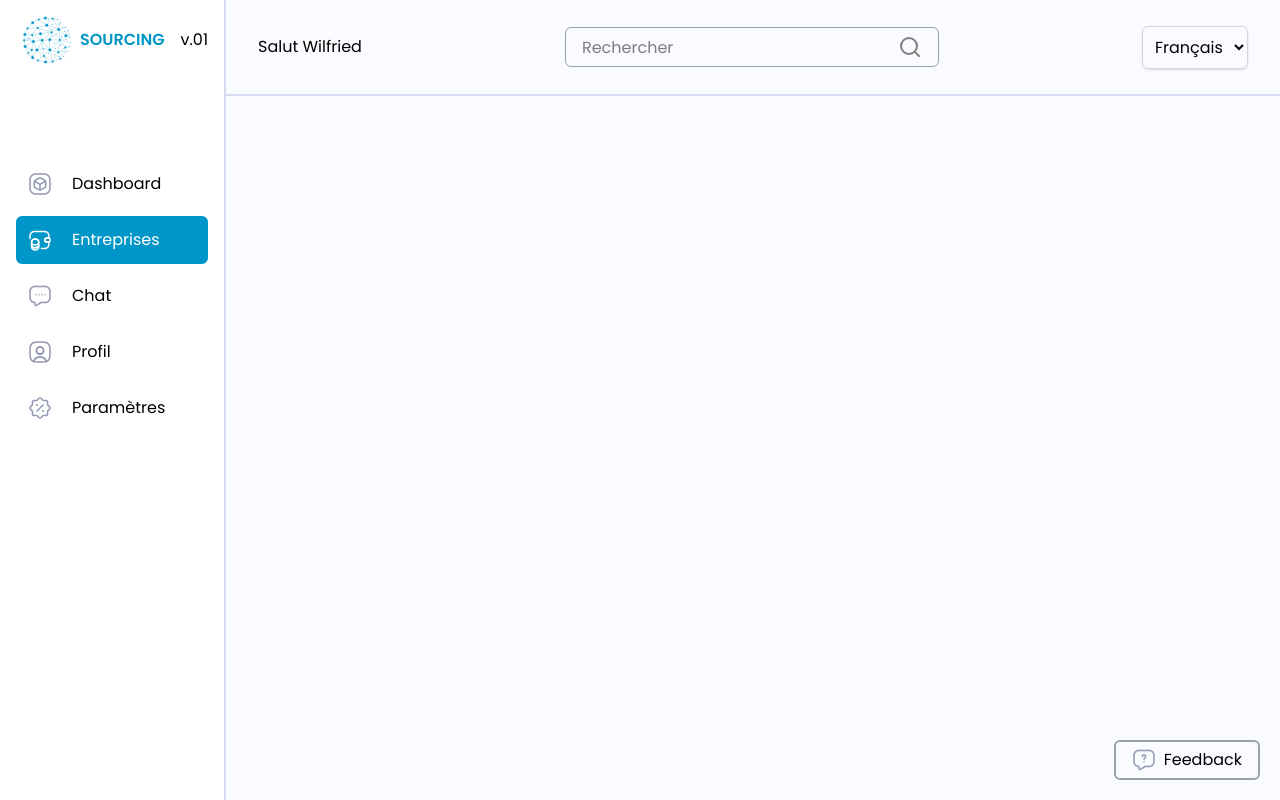
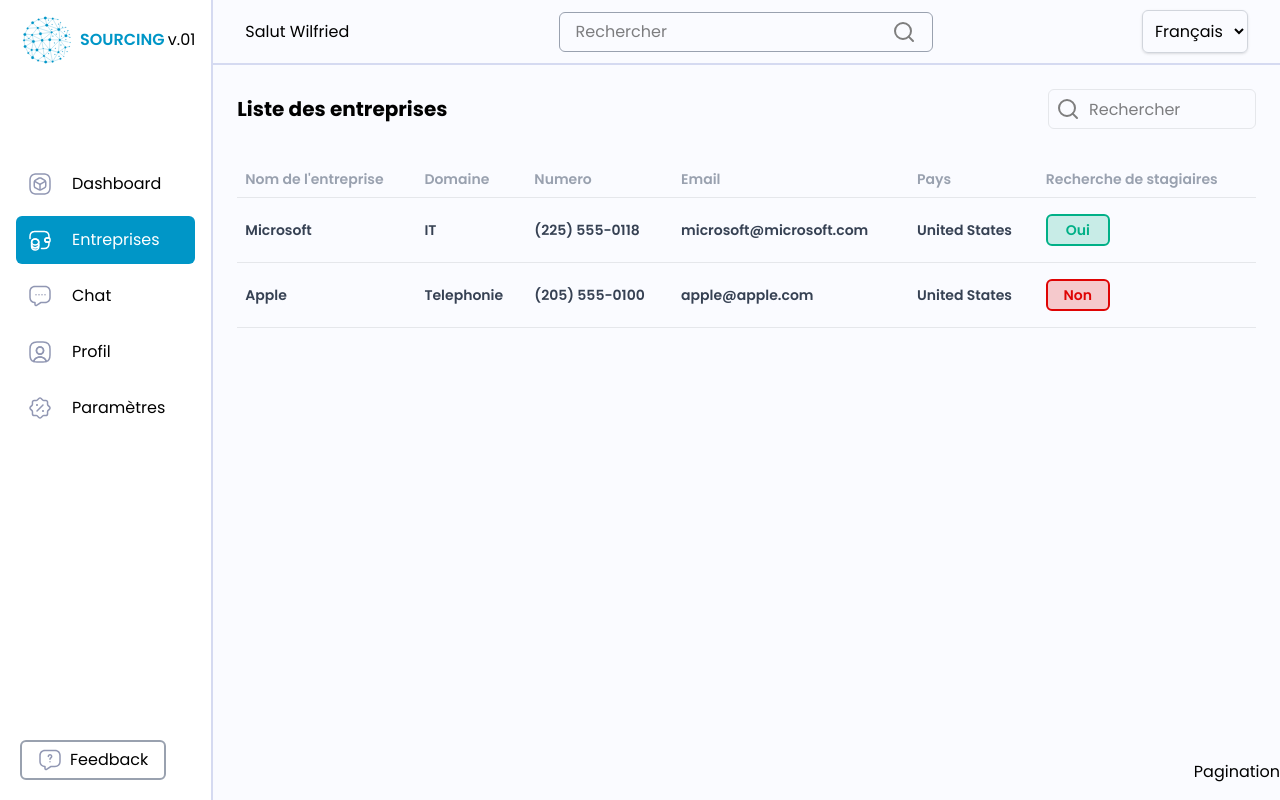
Before and after one commit to darkwall8/Sourcing_Frontend, a React (Vite) app: page /datalist in a window 1280 px wide. Built offline with nearby package versions, Linux system fonts and the light colour scheme.

Commit message:
update: the datalistpage is ok he remain the pagination

```diff
--- a/public/locales/fr/translation.json
+++ b/public/locales/fr/translation.json
@@ -124,13 +124,30 @@
         "navbar": {
             "dashboard_nav": "Dashboard",
             "company_nav": "Entreprises",
+            "student_nav": "Etudiants",
             "chat_nav": "Chat",
             "profile_nav": "Profil",
             "settings_nav": "Paramètres",
             "": ""
         },
         "chat": {},
-        "datalist": {},
+        "datalist": {
+            "student_list": "Liste des etudiants",
+            "student_name": "Nom",
+            "student_surname": "Prenom",
+            "student_phone": "Numero",
+            "student_email": "Email",
+            "student_country": "Pays",
+            "is_internship_search": "Recherche de stage",
+            "company_list": "Liste des entreprises",
+            "company_name": "Nom de l'entreprise",
+            "company_domain": "Domaine",
+            "company_phone": "Numero",
+            "company_email": "Email",
+            "company_country": "Pays",
+            "is_intern_search": "Recherche de stagiaires",
+            "": ""
+        },
         "profile": {},
         "settings": {},
         "feedback": {
--- a/src/assets/index.css
+++ b/src/assets/index.css
@@ -6,6 +6,8 @@
   --color-usual_gray: #FAFBFF;
   --color-usual_purple: #4318FF;
   --color-usual_light_purple: #D5DAF1;
+  --color-usual_green: #00B087;
+  --color-usual_red: #DF0404;
   --animate-fade-right: fade-right 1500ms 1000ms both;
   --animate-fade-left: fade-left 1500ms 1000ms both;
   --animate-fade-up: fade-up 1500ms 1000ms both;
--- a/src/components/DashBoardHeader.tsx
+++ b/src/components/DashBoardHeader.tsx
@@ -9,7 +9,7 @@ function DashBoardHeader() {
     const [searchValue,setSearchValue ] = useState("")
 
     return (
-        <div className="w-full h-24 border-b-2 flex px-8 border-usual_light_purple items-center justify-between">
+        <div className="w-full h-full border-b-2 flex px-8 border-usual_light_purple items-center justify-between">
             <p>{ t("greeting") } Wilfried</p>
             <SearchBar handleChange={setSearchValue} value={searchValue} />
             <LanguageSelector />
--- a/src/components/NavBar.tsx
+++ b/src/components/NavBar.tsx
@@ -10,7 +10,7 @@ function NavBar() {
 
   const [menu, setMenu] = useState([
     { title: t("dashboard.navbar.dashboard_nav"), icon: "/icons/dashboard.svg", route: "/dashboard", isSelected: false },
-    { title: t("dashboard.navbar.company_nav"), icon: "/icons/datalist.svg", route: "/datalist", isSelected: false },
+    { title: accountRole == "student" ? t("dashboard.navbar.company_nav") : t("dashboard.navbar.student_nav"), icon: "/icons/datalist.svg", route: "/datalist", isSelected: false },
     { title: t("dashboard.navbar.chat_nav"), icon: "/icons/chat.svg", route: "/chats", isSelected: false },
     { title: t("dashboard.navbar.profile_nav"), icon: "/icons/profile.svg", route: "/profile", isSelected: false },
     { title: t("dashboard.navbar.settings_nav"), icon: "/icons/setting.svg", route: "/setting", isSelected: false },
--- a/src/components/layouts/AuthLayout.tsx
+++ b/src/components/layouts/AuthLayout.tsx
@@ -12,16 +12,22 @@ function AuthLayout() {
     const [isDisplayFeed, setIsDisplayFeedback] = useState(false)
 
     return (
-        <div className="w-full flex h-screen overflow-hidden">
-            <NavBar />
-            <main className="w-full min-h-screen pb-4 bg-usual_gray">
-                <DashBoardHeader />
-                <Outlet />
+        <div className="w-screen flex h-screen overflow-hidden">
+            <div className="w-2/12">
+                <NavBar />
+            </div>
+            <main className="w-10/12 min-h-screen pb-4 bg-usual_gray">
+                <div className="h-1/12">
+                    <DashBoardHeader />
+                </div>
+                <div className="h-11/12">
+                    <Outlet />
+                </div>
             </main>
             <Popup isDisplayed={isDisplayFeed} onDisplayChange={setIsDisplayFeedback} >
                 <FeedBack />
             </Popup>
-            <div onClick={() => setIsDisplayFeedback(true)} className="absolute bottom-5 cursor-pointer rounded-md px-4 h-10 right-5 gap-2 flex items-center border-2 hover:bg-primary/5 border-gray-400">
+            <div onClick={() => setIsDisplayFeedback(true)} className="absolute bottom-5 cursor-pointer rounded-md px-4 h-10 left-5 gap-2 flex items-center border-2 hover:bg-primary/5 border-gray-400">
                 <img src={feedback} alt="feedback" />
                 <p>Feedback</p>
             </div>
--- a/src/main.tsx
+++ b/src/main.tsx
@@ -1,4 +1,4 @@
-// import "primereact/resources/themes/lara-light-cyan/theme.css";
+import "primereact/resources/themes/lara-light-cyan/theme.css";
 import './assets/index.css'
 import "./i18n.tsx"
 import 'leaflet/dist/leaflet.css';
--- a/src/pages/ManagementPages/DataList.tsx/CompaniesList.tsx
+++ b/src/pages/ManagementPages/DataList.tsx/CompaniesList.tsx
@@ -1,12 +1,53 @@
 import { useTranslation } from "react-i18next";
+import DataTable, { HeaderColumn } from "./components/DataTable";
+import { useState } from "react";
+import Popup from "../../../components/common/PopUp";
 
-function ComapniesList() {
+function CompaniesList() {
 
     const { t } = useTranslation();
+    const [isDisplayPopUp, setIsDisplayPopUp] = useState(false);
+    const headers: HeaderColumn[] = [
+        { key: "name", label: t("dashboard.datalist.company_name"), type: "string", searchable: true },
+        { key: "domain", label: t("dashboard.datalist.company_domain"), type: "string", searchable: true },
+        { key: "phone", label: t("dashboard.datalist.company_phone"), type: "string", searchable: false },
+        { key: "email", label: t("dashboard.datalist.company_email"), type: "string", searchable: true },
+        { key: "country", label: t("dashboard.datalist.company_country"), type: "string", searchable: true },
+        { key: "is_intern_search", label: t("dashboard.datalist.is_intern_search"), type: "boolean", searchable: false },
+    ];
+
+    const data = [
+        {
+            id: 1,
+            name: "Microsoft",
+            domain: "IT",
+            phone: "(225) 555-0118",
+            email: "microsoft@microsoft.com",
+            country: "United States",
+            is_intern_search: true,
+        },
+        {
+            id: 2,
+            name: "Apple",
+            domain: "Telephonie",
+            phone: "(205) 555-0100",
+            email: "apple@apple.com",
+            country: "United States",
+            is_intern_search: false,
+        }
+    ];
+
+    function onClickRow(rowId: number | string) {
+        setIsDisplayPopUp(true);
+        console.log(rowId);
+    }
 
     return (
-        <div>ComapniesList</div>
+        <div className="w-full h-full">
+            <DataTable onClickRow={onClickRow} title={t("dashboard.datalist.company_list")} headers={headers} data={data} />
+            <Popup isDisplayed={isDisplayPopUp} onDisplayChange={setIsDisplayPopUp}></Popup>
+        </div>
     )
 }
 
-export default ComapniesList;
+export default CompaniesList;
--- a/src/pages/ManagementPages/DataList.tsx/UsersList.tsx
+++ b/src/pages/ManagementPages/DataList.tsx/UsersList.tsx
@@ -1,12 +1,59 @@
 import { useTranslation } from "react-i18next";
+import DataTable, { HeaderColumn } from "./components/DataTable";
+import { useState } from "react";
+import Popup from "../../../components/common/PopUp";
 
-function UsersList() {
+function StudentsList() {
 
     const { t } = useTranslation();
+    const [isDisplayPopUp, setIsDisplayPopUp] = useState(false);
+    const headers: HeaderColumn[] = [
+        { key: "name", label: t("dashboard.datalist.student_name"), type: "string", searchable: true },
+        { key: "surname", label: t("dashboard.datalist.student_surname"), type: "string", searchable: true },
+        { key: "phone", label: t("dashboard.datalist.student_phone"), type: "string", searchable: false },
+        { key: "email", label: t("dashboard.datalist.student_email"), type: "string", searchable: true },
+        { key: "country", label: t("dashboard.datalist.student_country"), type: "string", searchable: true },
+        { key: "is_internship_search", label: t("dashboard.datalist.is_internship_search"), type: "boolean", searchable: false },
+      ];
+
+      const data = [
+        {
+          name: "FOKO KENMOGNE",
+          surname: "Wilfried",
+          phone: "(225) 555–0118",
+          email: "fokowilfried7@gmail.com",
+          country: "United States",
+          is_internship_search: true,
+        },
+        {
+          name: "TSAJIO",
+          surname: "Fils Logan",
+          phone: "(205) 555–0100",
+          email: "logan.stajio@2027.ucam...",
+          country: "Kiribati",
+          is_internship_search: false,
+        },
+        {
+          name: "DJISSOU HAPPY",
+          surname: "Franck Sean",
+          phone: "(302) 555–0107",
+          email: "ronald@adobe.com",
+          country: "Israel",
+          is_internship_search: false,
+        },
+      ];
+      function onClickRow(rowId: number | string) {
+        setIsDisplayPopUp(true);
+        console.log(rowId);
+      }
 
     return (
-        <div>UsersList</div>
-    )
+        <div className="w-full h-full">
+            <DataTable onClickRow={onClickRow} title={t("dashboard.datalist.student_list")} headers={headers} data={data} />
+            <Popup isDisplayed={isDisplayPopUp} onDisplayChange={setIsDisplayPopUp}></Popup>
+        </div>
+    );
+
 }
 
-export default UsersList;
+export default StudentsList;
--- /dev/null
+++ b/src/pages/ManagementPages/DataList.tsx/components/DataTable.tsx
@@ -0,0 +1,91 @@
+import search from "/icons/search.svg"
+import { useState, useMemo } from "react";
+
+export interface HeaderColumn {
+  key: string;
+  label: string;
+  type: "string" | "boolean";
+  searchable?: boolean;
+}
+
+interface TableProps {
+  headers: HeaderColumn[];
+  data: Record<string, any>[];
+  title: string;
+  onClickRow: (rowId: number | string) => void
+}
+
+function DataTable({ headers, data, title, onClickRow }: TableProps) {
+  const [searchTerm, setSearchTerm] = useState("");
+
+  const searchableKeys = headers.filter(h => h.searchable).map(h => h.key);
+
+  const filteredData = useMemo(() => {
+    if (!searchTerm.trim()) return data;
+    return data.filter(item =>
+      searchableKeys.some(key =>
+        String(item[key]).toLowerCase().includes(searchTerm.toLowerCase())
+      )
+    );
+  }, [searchTerm, data]);
+
+  return (
+    <div className="flex flex-col h-full justify-between items-end w-full">
+      <div className="p-6 flex flex-col gap-8 w-full">
+        <div className="flex items-center justify-between mb-4">
+          <h2 className="text-xl font-bold">{ title }</h2>
+          <div className="flex relative">
+            <img className="absolute top-2 left-2" src={search} alt="search" />
+            <input
+              type="text"
+              placeholder="Rechercher"
+              value={searchTerm}
+              onChange={e => setSearchTerm(e.target.value)}
+              className="h-10 pl-10 w-52 border-gray-200 outline-primary border rounded-md"
+            />
+          </div>
+        </div>
+        <table className="w-full text-left">
+          <thead>
+            <tr className="border-b border-gray-200">
+              {headers.map(header => (
+                <th key={header.key} className="py-2 font-semibold px-2 text-sm text-gray-400">
+                  {header.label}
+                </th>
+              ))}
+            </tr>
+          </thead>
+          <tbody>
+            {filteredData.map((row, rowIndex) => (
+              <tr key={rowIndex} onClick={() => onClickRow(row.id)} className="border-b border-gray-200 hover:bg-primary/5 cursor-pointer">
+                {headers.map(col => (
+                  <td key={col.key} className="py-4 px-2">
+                    {col.type === "boolean" ? (
+                      <span
+                        className={`text-sm px-2 w-16 inline-flex items-center justify-center py-1 rounded-md font-semibold border-2 ${
+                          row[col.key]
+                            ? "bg-usual_green/20 text-usual_green"
+                            : "bg-usual_red/20 text-usual_red"
+                        }`}
+                      >
+                        {row[col.key] ? "Oui" : "Non"}
+                      </span>
+                    ) : (
+                      <span className="text-sm font-semibold text-gray-700">
+                        {row[col.key]}
+                      </span>
+                    )}
+                  </td>
+                ))}
+              </tr>
+            ))}
+          </tbody>
+        </table>
+      </div>
+      <div>Pagination</div>
+    </div>
+  );
+}
+
+
+export default DataTable;
--- a/src/pages/ManagementPages/DataList.tsx/index.tsx
+++ b/src/pages/ManagementPages/DataList.tsx/index.tsx
@@ -1,12 +1,26 @@
-import { useTranslation } from "react-i18next";
+// import { useTranslation } from "react-i18next";
+import { useAuth } from "../../../utils/Context/AuthContext";
+import CompaniesList from "./CompaniesList";
+import StudentsList from "./UsersList";
 
 function DataList() {
 
-    const { t } = useTranslation();
+    // const { t } = useTranslation();
+    const { accountRole } = useAuth();
 
     return (
         <>
-            {/* <div className="" data-canbetest="true">DataList</div> */}
+            <div className="w-full h-full" data-canbetest="true">
+                {
+                    accountRole == "student" ? (
+                        <CompaniesList />
+                    ) : accountRole == "company" ? (
+                        <StudentsList />
+                    ) : (
+                        <div>Undefined role</div>
+                    )
+                }
+            </div>
         </>
     )
 }
```
Also changed, not shown: src/components/ui/PopUp.tsx (deleted, +0 -7 lines).
